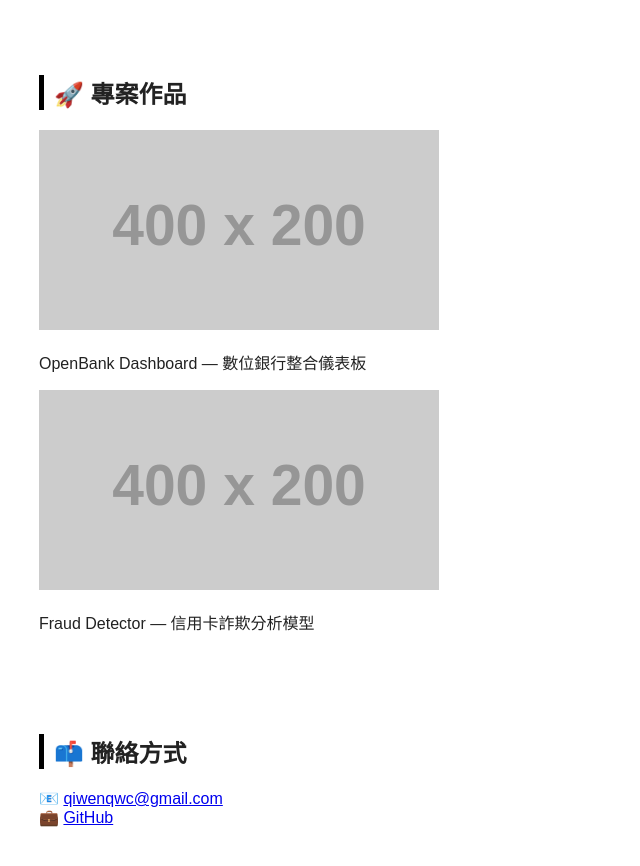
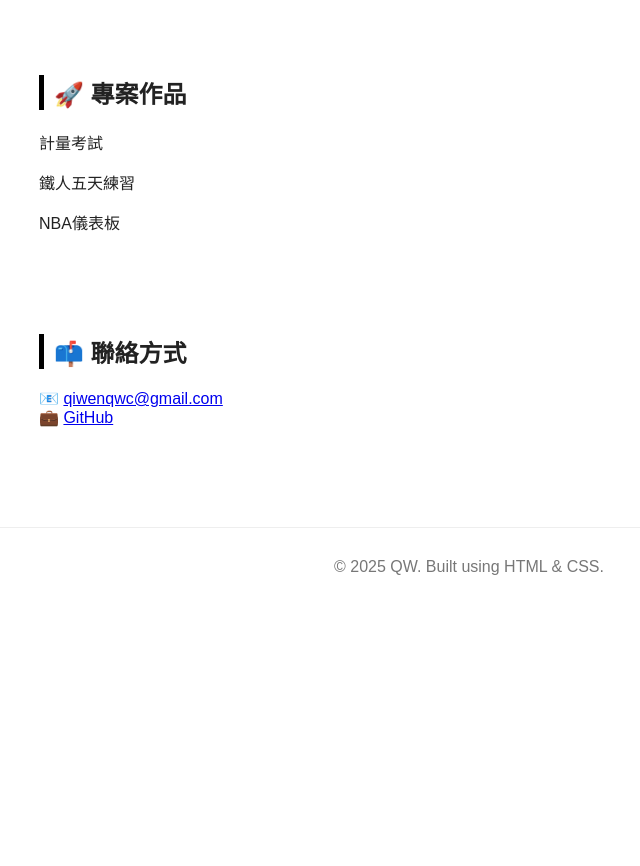
Before and after one commit to qiwenqwc/qiwenqwc.github.io, a plain HTML site: page index.html in a window 1280 px wide. Shown: the part 3820-4686 px from the top of the page, without its empty margins (171-811 px from the left). After the commit the page ends 4426 px from the top, so only its background shows below. Drawn offline with Linux system fonts and the light colour scheme; placeholder pictures from the web are drawn by us.

Commit message:
Update index.html

```diff
--- a/index.html
+++ b/index.html
@@ -298,19 +298,26 @@
     <h2 data-lang-zh="🚀 專案作品" data-lang-en="🚀 Projects">🚀 專案作品</h2>
     <div class="project-gallery">
       <div class="project-card">
-        <a href="https://your-openbank-demo-link.com" target="_blank">
-          <img src="https://via.placeholder.com/400x200.png?text=OpenBank+Dashboard" alt="OpenBank Dashboard">
+        <a href="https://colab.research.google.com/drive/18ByWzm_Cwzc5GqBCuK1gAczGeGVojFoo?usp=sharing" target="_blank">
         </a>
-        <p data-lang-zh="OpenBank Dashboard — 數位銀行整合儀表板" data-lang-en="OpenBank Dashboard — Digital Bank Dashboard">
-          OpenBank Dashboard — 數位銀行整合儀表板
+        <p data-lang-zh="計量考試"
+           data-lang-en="metrology exam">
+          計量考試
         </p>
       </div>
       <div class="project-card">
-        <a href="https://your-fraud-detector-demo-link.com" target="_blank">
-          <img src="https://via.placeholder.com/400x200.png?text=Fraud+Detector" alt="Fraud Detector">
+        <a href="https://colab.research.google.com/drive/1OL34-vl5uiIvaMGDNUzIYZN9OPXbCTnn?usp=sharing" target="_blank">
         </a>
-        <p data-lang-zh="Fraud Detector — 信用卡詐欺分析模型" data-lang-en="Fraud Detector — Credit Card Fraud Detection Model">
-          Fraud Detector — 信用卡詐欺分析模型
+        <p data-lang-zh="鐵人五天練習"
+           data-lang-en="Ironman Five-Day Training">
+          鐵人五天練習
+        </p>
+      </div>
+      <div class="project-card">
+        <a href="https://colab.research.google.com/drive/1XDDDBTfPhQL86iZJQuO4vx55Qc6jmdQv?usp=sharing" target="_blank">
+        </a>
+        <p data-lang-zh="NBA儀表板" data-lang-en="NBA Dashboard">
+          NBA儀表板
         </p>
       </div>
     </div>
```
